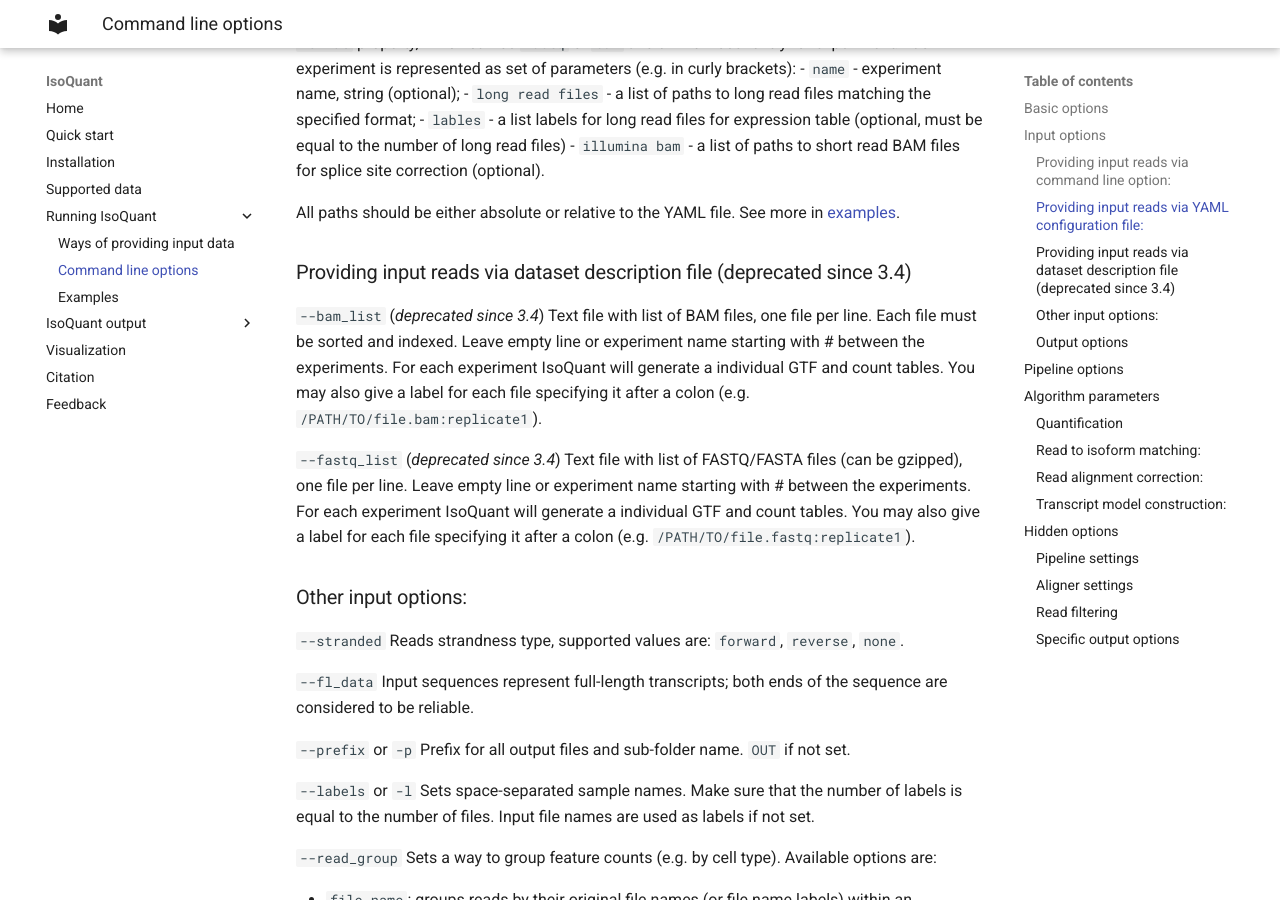
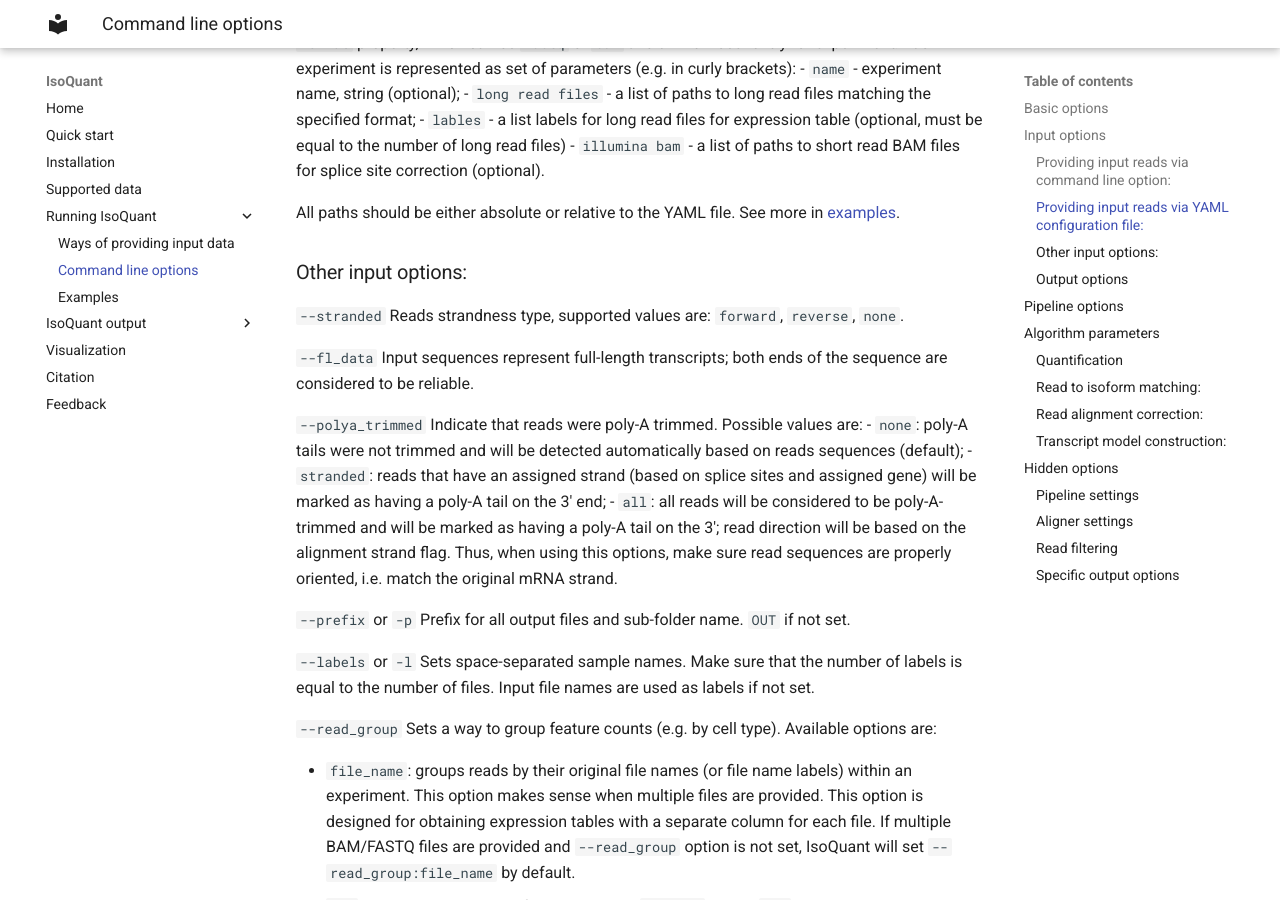
Before and after one commit to ablab/IsoQuant, an MkDocs documentation site: the page built from docs/cmd.md, in a window 1280 px wide and 900 px high, scrolled down 1324 px. Built offline with MkDocs 1.6.1 and Material for MkDocs 9.7.7, drawn with Linux system fonts in a browser that asks for light colours; some of the changed text lies outside the part shown.

Commit message:
describe new options

```diff
--- a/docs/cmd.md
+++ b/docs/cmd.md
@@ -68,26 +68,21 @@
 All paths should be either absolute or relative to the YAML file.
 See more in [examples](examples.md).
 
-### Providing input reads via dataset description file (deprecated since 3.4)
-
-`--bam_list` (_deprecated since 3.4_)
-    Text file with list of BAM files, one file per line. Each file must be sorted and indexed.
-Leave empty line or experiment name starting with # between the experiments.
-For each experiment IsoQuant will generate a individual GTF and count tables.
-You may also give a label for each file specifying it after a colon (e.g. `/PATH/TO/file.bam:replicate1`).
-
-`--fastq_list` (_deprecated since 3.4_)
-    Text file with list of FASTQ/FASTA files (can be gzipped),  one file per line.
-Leave empty line or experiment name starting with # between the experiments.
-For each experiment IsoQuant will generate a individual GTF and count tables.
-You may also give a label for each file specifying it after a colon (e.g. `/PATH/TO/file.fastq:replicate1`).
-
 ### Other input options:
 `--stranded`
     Reads strandness type, supported values are: `forward`, `reverse`, `none`.
 
 `--fl_data`
     Input sequences represent full-length transcripts; both ends of the sequence are considered to be reliable.
+
+`--polya_trimmed`
+    Indicate that reads were poly-A trimmed. Possible values are:
+- `none`: poly-A tails were not trimmed and will be detected automatically based on reads sequences (default);
+- `stranded`: reads that have an assigned strand (based on splice sites and assigned gene) will be marked
+as having a poly-A tail on the 3' end;
+- `all`: all reads will be considered to be poly-A-trimmed and will be marked as
+having a poly-A tail on the 3'; read direction will be based on the alignment strand flag.
+Thus, when using this options, make sure read sequences are properly oriented, i.e. match the original mRNA strand.
 
 `--prefix` or `-p`
     Prefix for all output files and sub-folder name. `OUT` if not set.
@@ -253,8 +248,11 @@
 `--no_gtf_check`
     Do not perform input GTF checks.
 
+`--process_only_chr`
+    A list of chromosomes to process during the analysis. All other chromosomes will be ignored.
+
 `--discard_chr`
-    A list of chromosomes to skip during the analysis.
+    A list of chromosomes to skip during the analysis. Has no effect when `--process_only_chr` is used.
 
 `--delta`
     Delta for inexact splice junction comparison, chosen automatically based on data type (e.g. 4bp for PacBio, 6pb for ONT).
```
